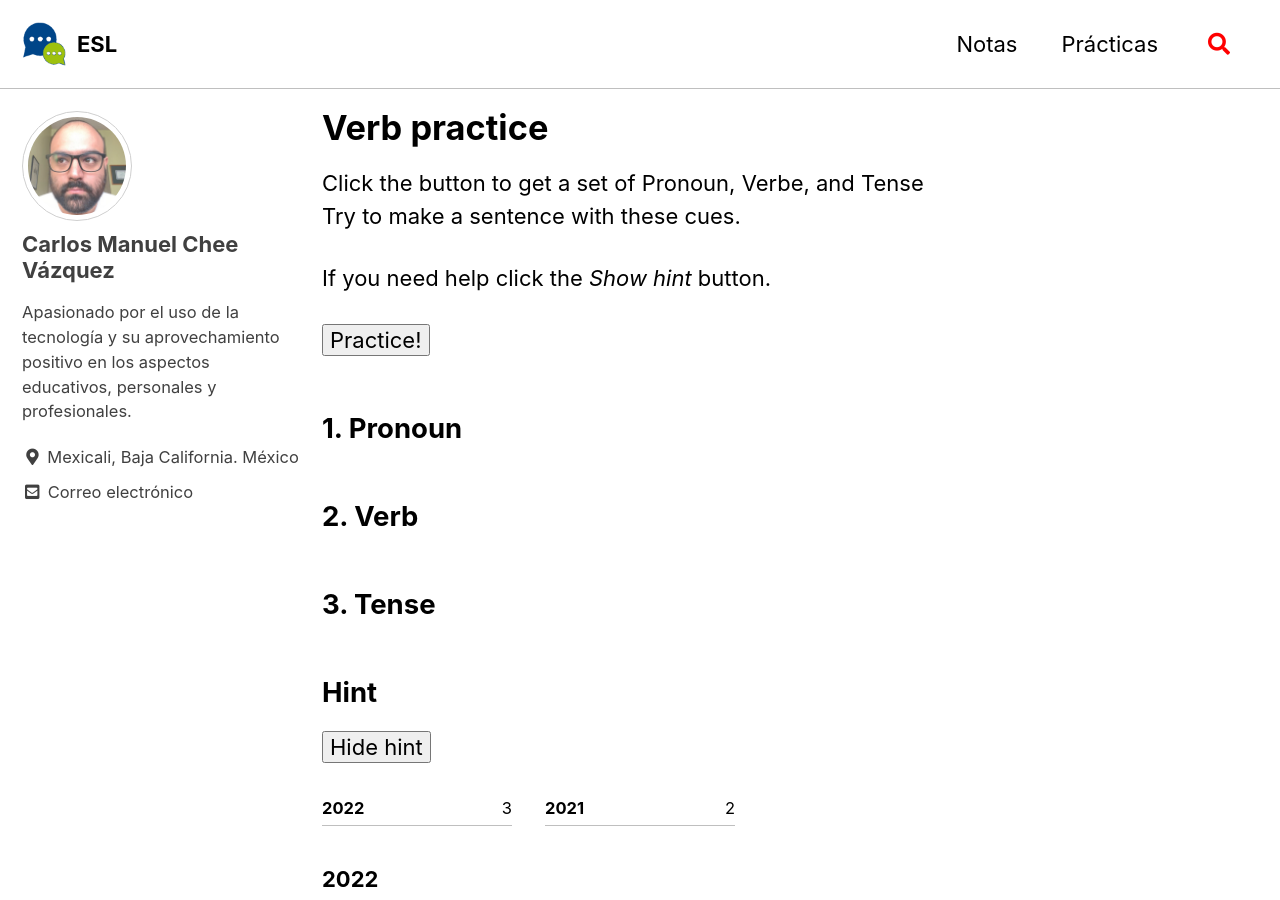
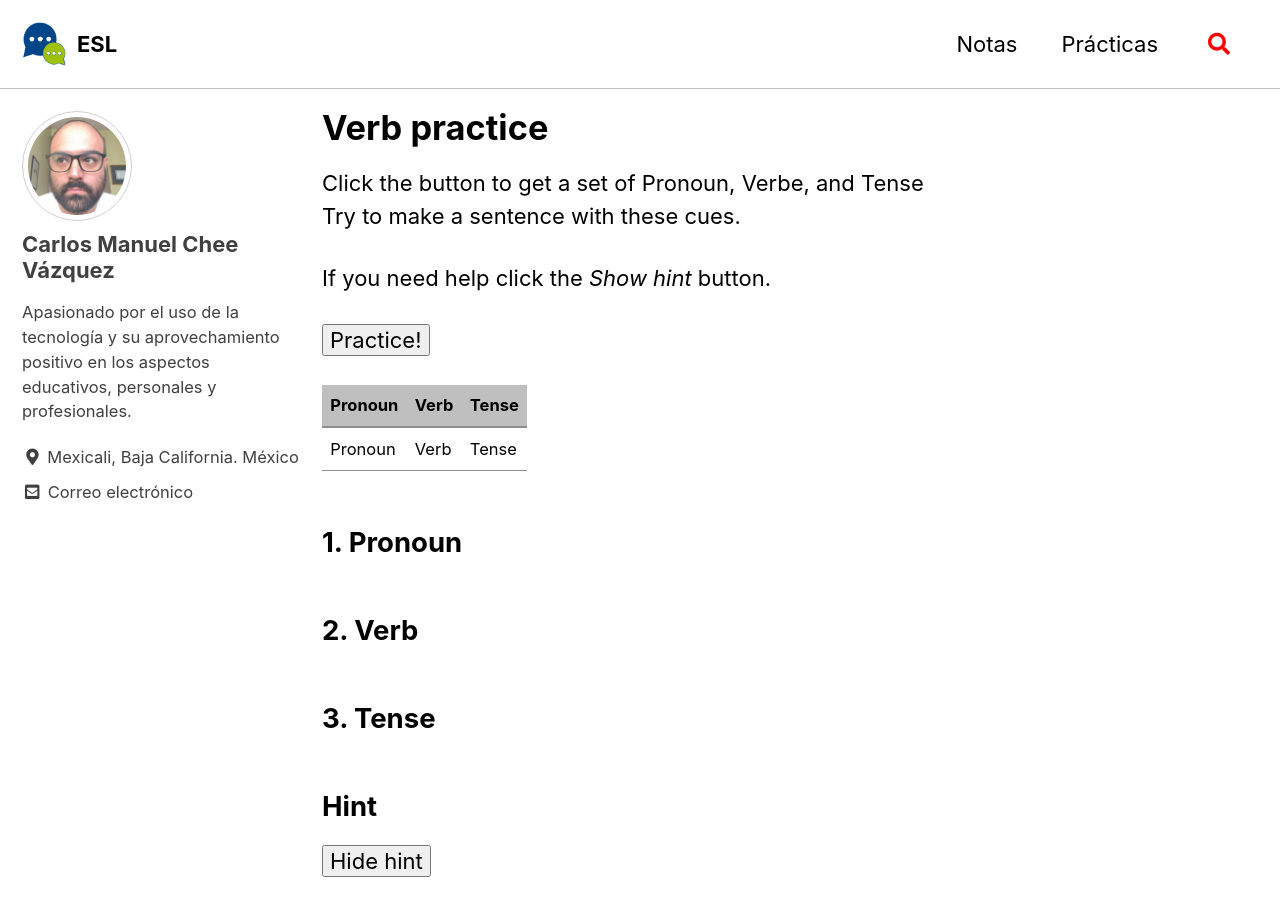
Before and after one commit to camachevaz/ESL, a Jekyll site: the page built from _posts/2021-12-14-verbos.markdown, in a window 1280 px wide and 900 px high. Built offline with Jekyll 4.4.1, drawn with Linux system fonts in a browser that asks for light colours; cached includes are drawn as plain includes.

Commit message:
Update 2021-12-14-verbos.markdown

```diff
--- a/_posts/2021-12-14-verbos.markdown
+++ b/_posts/2021-12-14-verbos.markdown
@@ -11,6 +11,10 @@ Click the button to get a set of Pronoun, Verbe, and Tense Try to make a sentenc
 If you need help click the *Show hint* button.
 
 <button id="btn-practice" type="button" value="Practice!" onclick="getPractice()">Practice!</button>
+
+**Pronoun** | **Verb** | **Tense**
+--- | --- | ---
+Pronoun | Verb | Tense
 
 ## 1. Pronoun
 
```
